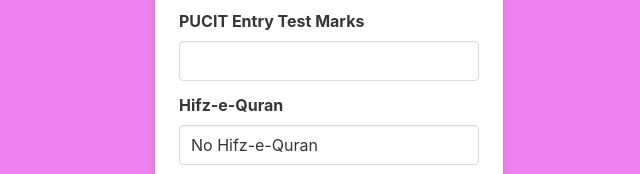
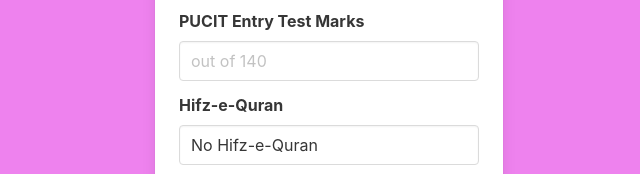
Before and after one commit to PUCITHD/pucithd.com, a plain HTML site: page aggregate-calculator.html in a window 1280 px wide. Both pictures are taken after a click on the button "Continue". Shown: the part 485-659 px from the top of the page, 311-951 px from the left. Drawn offline with nearby package versions, Linux system fonts and the light colour scheme.

Commit message:
placeholder fixed.

```diff
--- a/aggregate-calculator.html
+++ b/aggregate-calculator.html
@@ -111,7 +111,7 @@
                  <div class="field">
                   	<label for="" class="label">PUCIT Entry Test Marks</label>
                   	<div class="control">
-                  		<input type="text" class="input pu">
+                  		<input type="text" class="input pu" placeholder="out of 140">
                   	</div>
                   </div>
                  <div class="field">
@@ -172,7 +172,7 @@
                   <div class="field">
                     <label for="" class="label">PUCIT Entry Test Obtained Marks</label>
                     <div class="control">
-                      <input type="text" class="input ms-pu">
+                      <input type="text" class="input ms-pu" placeholder="out of 140">
                     </div>
                   </div>
                  <div class="field">
```
